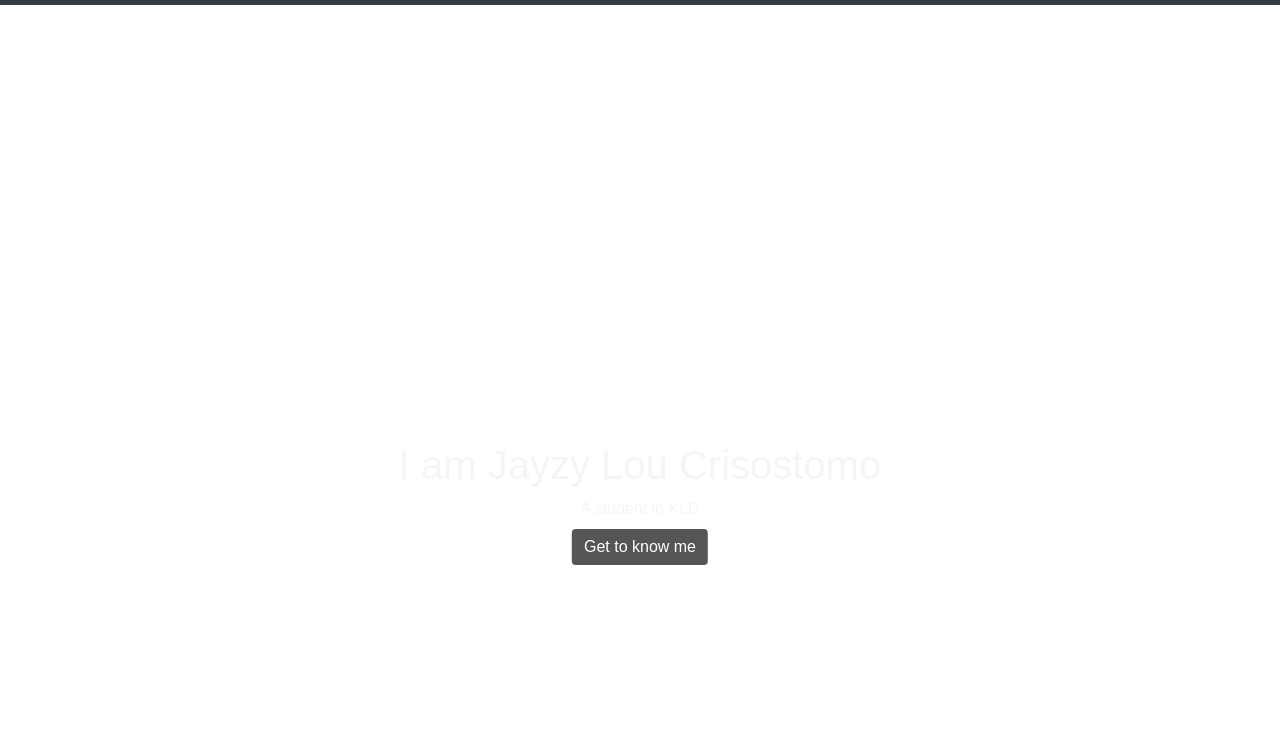
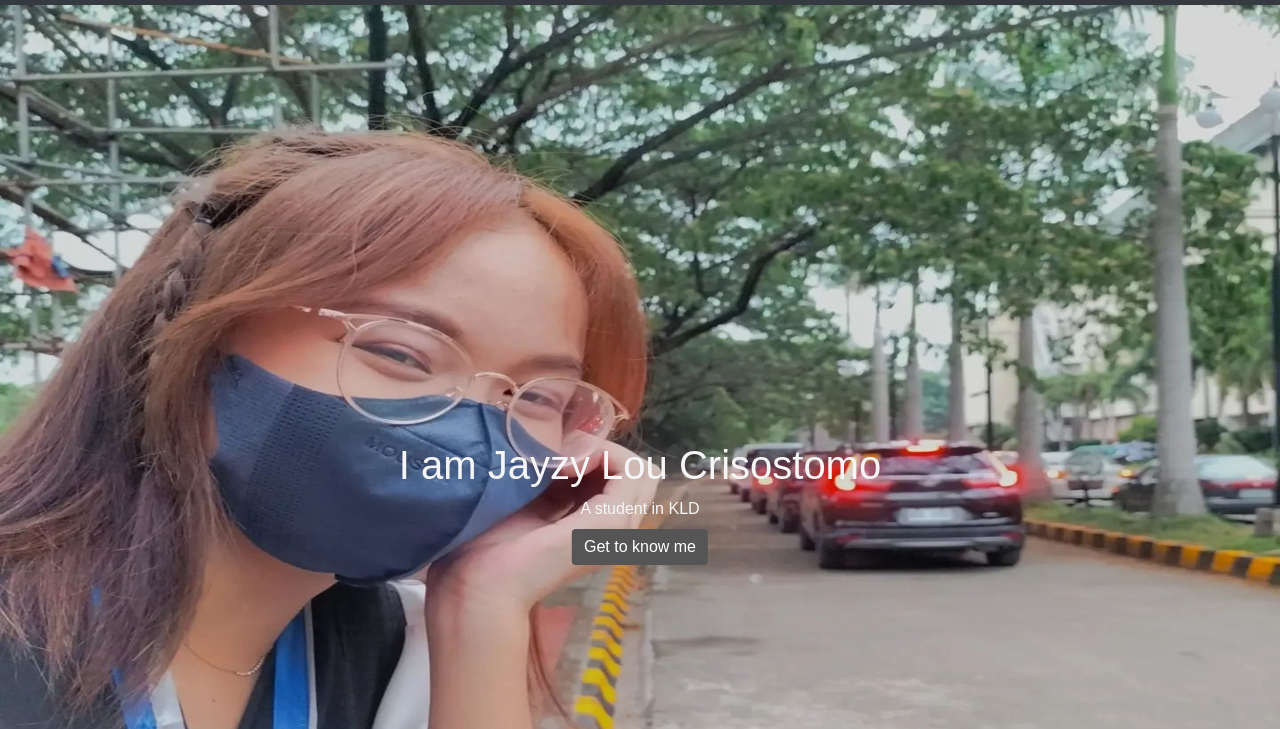
Before and after one commit to JzngKLD/po, a plain HTML site: page index.html in a window 1280 px wide. Shown: the part 71-800 px from the top of the page. Drawn offline with nearby package versions, Linux system fonts and the light colour scheme; the site is published under a folder, as on GitHub Pages, so addresses that start at the root find nothing.

Commit message:
index.html

```diff
--- a/index.html
+++ b/index.html
@@ -32,7 +32,7 @@ body {
     height: 1000px;
     background-position: center;
     background-size: cover;
-    background-image: url(/img/aq.jpg);
+    background-image: url(img/aq.jpg);
     background-attachment: fixed;
 }
 
```
